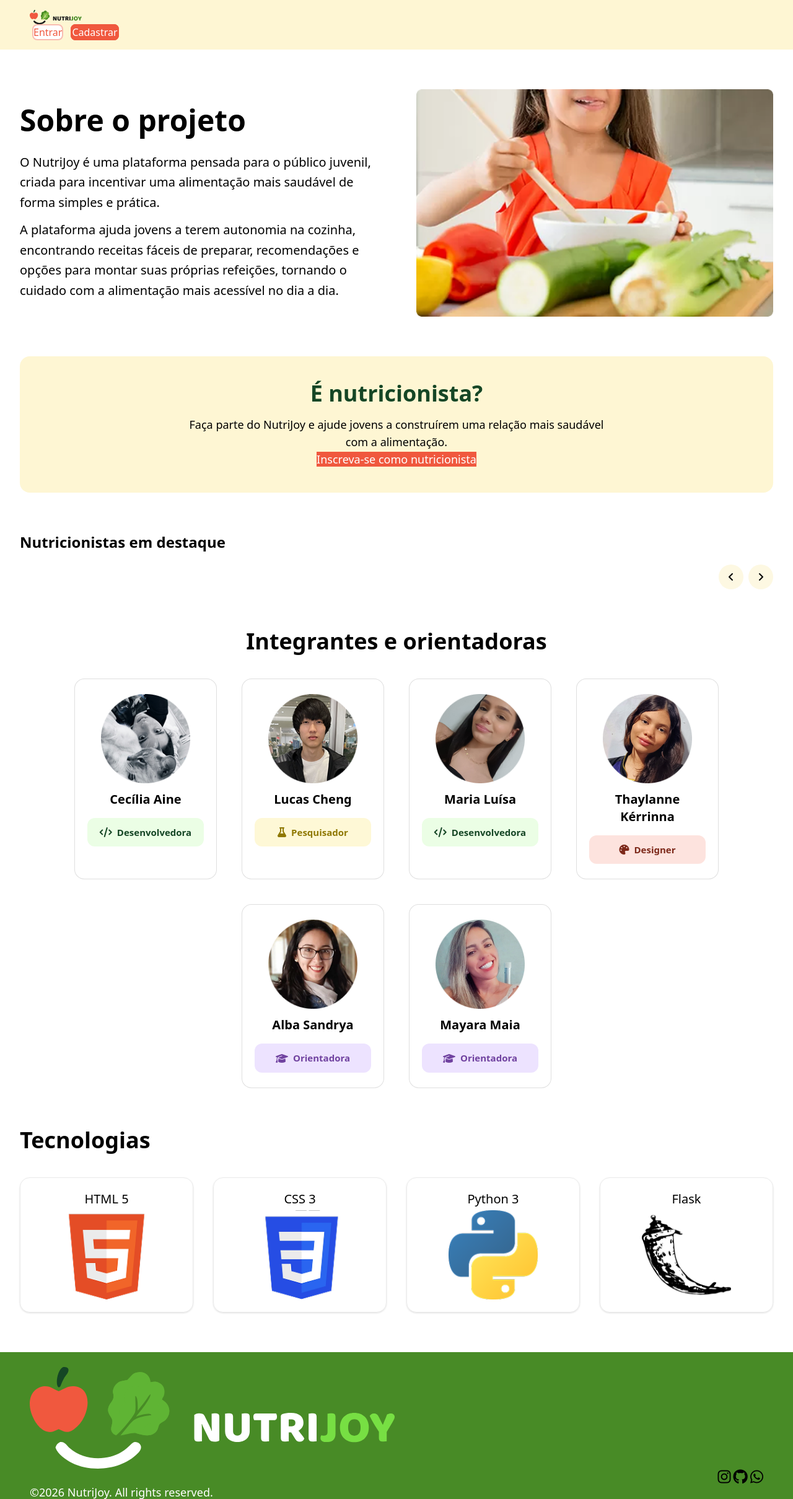
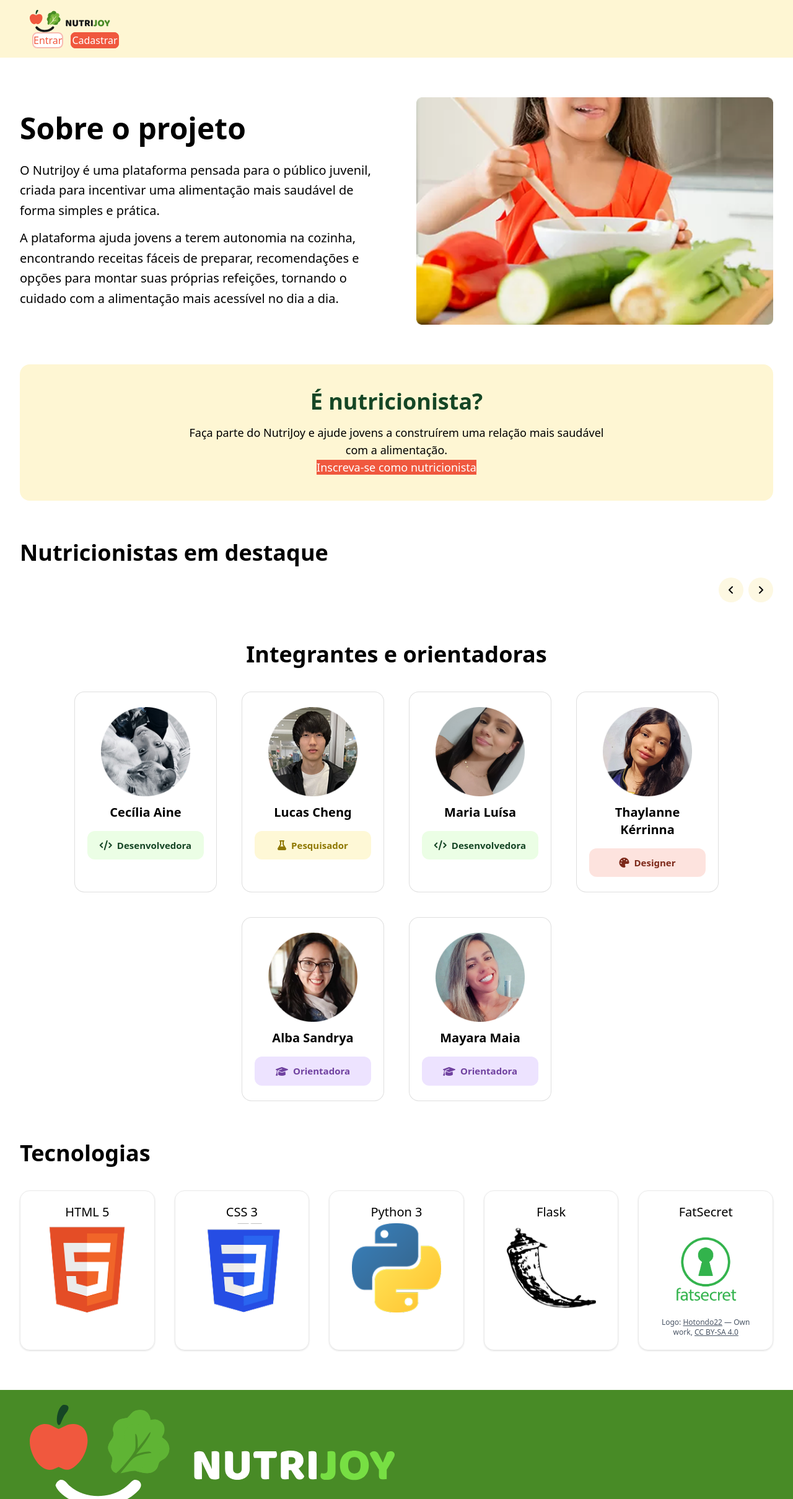
Before and after one commit to ceci869/NutriJoy-IFZN, a Flask app: page / in a window 1280 px wide. Shown: the top 2419 px of the page at 62% size. Run offline with Flask 3, Linux system fonts and the light colour scheme; data that the repository does not hold is empty; parts of the project's set-up code (start-up, migrations or seed data) failed here and were passed over; some libraries are stand-ins or nearby versions.

Commit message:
Adiciona perfil público de nutricionistas

```diff
--- a/routes.py
+++ b/routes.py
@@ -497,6 +497,15 @@ def perfilnutricionista(nutritionist_crn):
     )
 
 
+@app.route('/perfilnutricionista/publico/<int:nutritionist_crn>')
+def perfilnutricionista_publico(nutritionist_crn):
+    nutritionist = Nutritionist.query.get_or_404(nutritionist_crn)
+    return render_template(
+        'perfilnutricionista_publico.html',
+        nutritionist=nutritionist
+    )
+
+
 @app.route('/formularionutricionista')
 def formulario_nutricionista():
     return render_template('formulario_nutricionista.html')
--- a/templates/cadastro.html
+++ b/templates/cadastro.html
@@ -13,7 +13,7 @@
 <body class="bg-base-100 min-h-screen">
 
     <div class="navbar bg-[#FEF6D3] px-8">
-        <img src="{{ url_for('static', filename='img/logo.svg') }}" alt="Logo do NutriJoy">
+        <img src="{{ url_for('static', filename='img/logo.svg') }}" alt="Logo do NutriJoy" class="w-[110px] sm:w-[130px]">
     </div>
 
     {% set messages = get_flashed_messages(with_categories=true) %}
--- a/templates/index.html
+++ b/templates/index.html
@@ -13,7 +13,7 @@
 
 <header class="navbar bg-[#FEF6D3] px-4 py-4 sm:px-8 lg:px-12">
     <div class="flex-1">
-        <img src="{{ url_for('static', filename='img/logo.svg') }}" alt="NutriJoy">
+        <img src="{{ url_for('static', filename='img/logo.svg') }}" alt="NutriJoy" class="w-[110px] sm:w-[130px]">
     </div>
     <ul class="menu menu-horizontal flex gap-3 px-1">
         <li><a href="{{ url_for('user.verificalogin') }}" class="rounded-lg border-2 border-[#F0583E66] bg-white text-[#F0583E] hover:bg-[#F0583E] hover:text-white">Entrar</a></li>
@@ -44,7 +44,7 @@
     </section>
 
     <section class="mb-16">
-        <h2 class="mb-5 text-2xl font-semibold">Nutricionistas em destaque</h2>
+        <h2 class="mb-5 text-3xl font-semibold sm:text-4xl">Nutricionistas em destaque</h2>
         <div class="flex items-center gap-3">
             <div id="nutri_carrossel" class="carousel flex w-full flex-1 gap-5 overflow-x-auto">
                 {% for nutritionist in nutritionists %}
@@ -60,7 +60,7 @@
                                 <h3 class="font-medium">{{ nutritionist.name }}</h3>
                                 <p class="text-sm text-[#AEAEAE]">CRN {{ nutritionist.crn }}</p>
                             </div>
-                            <a href="{{ url_for('perfilnutricionista', nutritionist_crn=nutritionist.crn) }}" class="mt-2 w-fit text-sm font-semibold text-[#154625] hover:underline">Ver perfil</a>
+                            <a href="{{ url_for('perfilnutricionista_publico', nutritionist_crn=nutritionist.crn) }}" class="mt-2 w-fit text-sm font-semibold text-[#154625] hover:underline">Ver perfil</a>
                         </div>
                     </div>
                 </div>
@@ -106,16 +106,25 @@
 
     <section>
         <h2 class="mb-10 text-center text-3xl font-semibold sm:text-4xl lg:text-left">Tecnologias</h2>
-        <div class="grid grid-cols-2 gap-5 sm:grid-cols-4 lg:gap-8">
+        <div class="grid grid-cols-2 gap-5 sm:grid-cols-3 lg:grid-cols-5 lg:gap-8">
             {% for nome, imagem in [
                 ('HTML 5', 'html.png'),
                 ('CSS 3', 'css.png'),
                 ('Python 3', 'python.png'),
-                ('Flask', 'flask.webp')
+                ('Flask', 'flask.webp'),
+                ('FatSecret', 'square.jpeg')
             ] %}
             <div class="rounded-2xl border border-[#00000015] p-4 shadow-sm sm:p-5">
                 <p class="text-center text-lg font-medium sm:text-xl">{{ nome }}</p>
                 <img src="{{ url_for('static', filename='img/' ~ imagem) }}" alt="{{ nome }}" class="mx-auto mt-1 max-h-36 w-auto object-contain">
+                {% if nome == 'FatSecret' %}
+                <p class="mt-2 text-center text-xs text-gray-600">
+                    Logo:
+                    <a href="https://commons.wikimedia.org/wiki/Special:Redirect/page/82172827" target="_blank" rel="noopener noreferrer" class="underline">Hotondo22</a>
+                    — Own work,
+                    <a href="https://creativecommons.org/licenses/by-sa/4.0/" target="_blank" rel="noopener noreferrer" class="underline">CC BY-SA 4.0</a>
+                </p>
+                {% endif %}
             </div>
             {% endfor %}
         </div>
--- a/templates/login.html
+++ b/templates/login.html
@@ -30,7 +30,7 @@
 
 
     <div class="navbar bg-[#FEF6D3] px-8">
-        <img src="{{ url_for('static', filename='img/logo.svg') }}" alt="Logo do NutriJoy">
+        <img src="{{ url_for('static', filename='img/logo.svg') }}" alt="Logo do NutriJoy" class="w-[110px] sm:w-[130px]">
     </div>
 
 
```
Also changed, not shown: templates/perfilnutricionista_publico.html (added, +63 -0 lines), static/img/square.jpeg (added), static/uploads/12347_jennie-pictures-lwr3h2zhmj9xhpjr.jpg (added), static/uploads/12349_images.jfif (added), static/uploads/23456_Sofia_Carson.webp (added), static/uploads/34589_felipe-neto-1726240878567_v2_450x1.jpg (added), static/uploads/76875_1830421799-capas-3395q6xfdw.webp (added), static/uploads/87690_SaveClip.App_706003592_18602368549061438_4177844309797218203_n-1050x1400.jpg (added).
